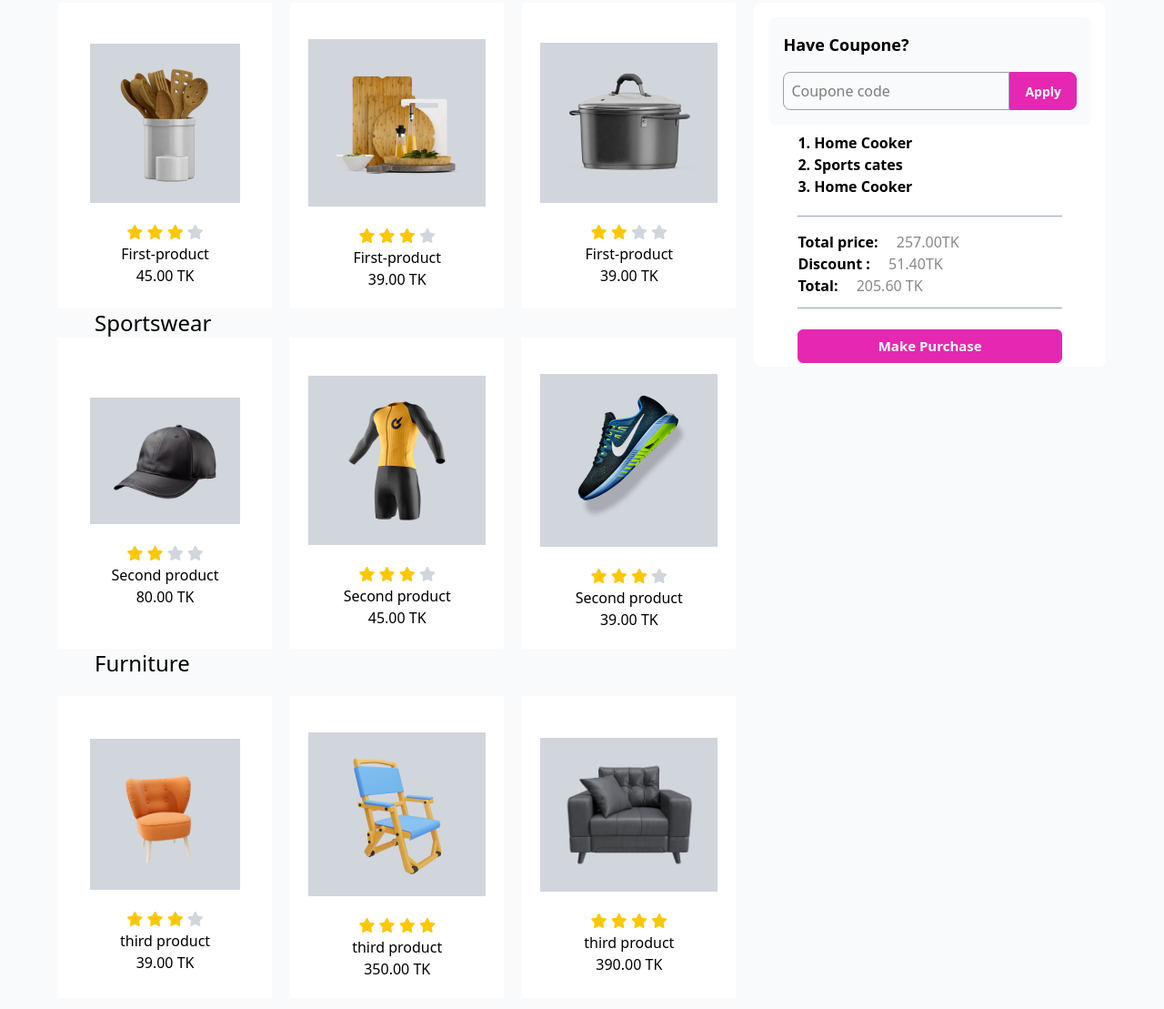
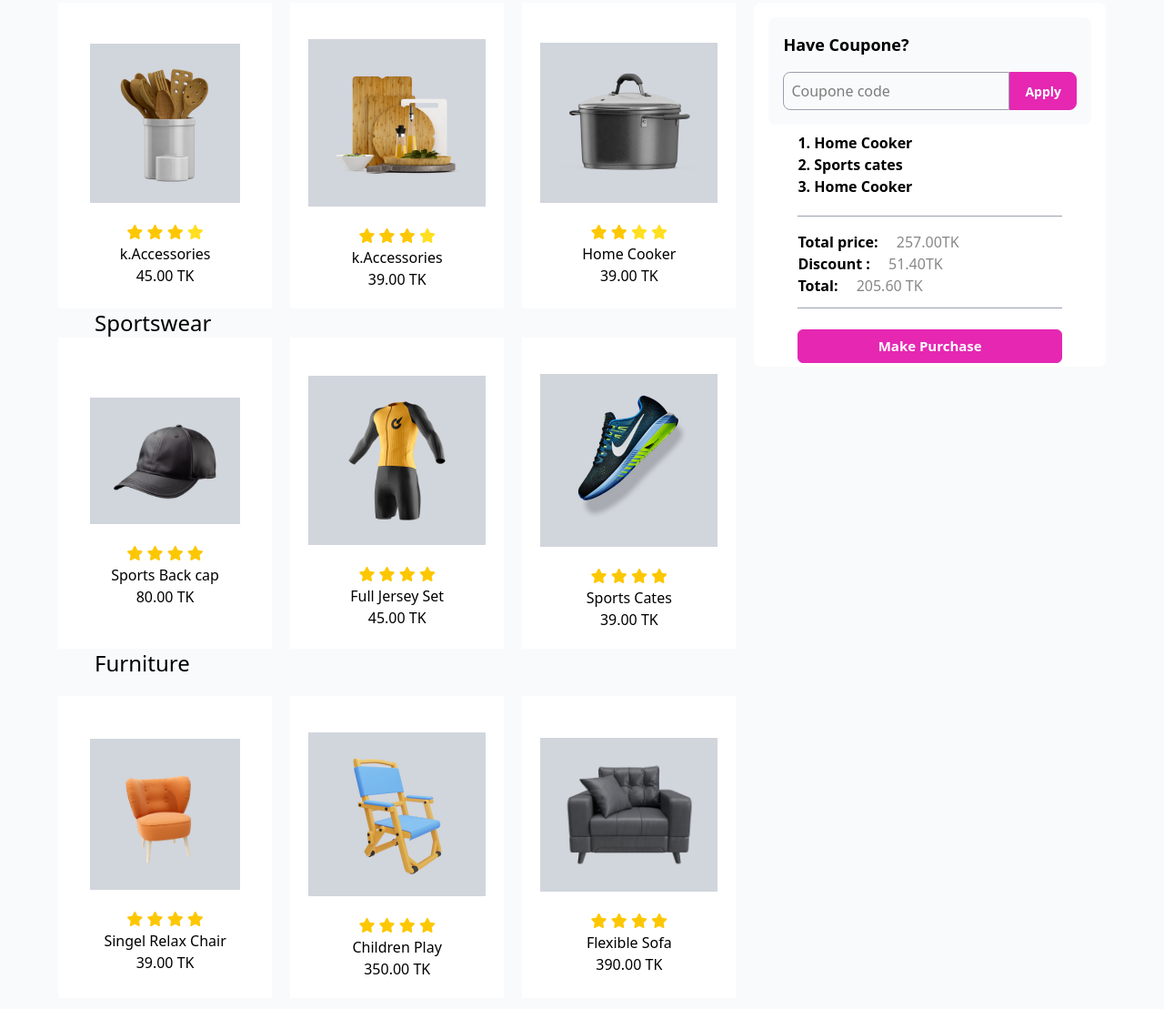
Before and after one commit to RSB-Rimon/Summer-sell-p, a plain HTML site: page index.html in a window 1280 px wide. Shown: the part 813-1922 px from the top of the page at 91% size. Drawn offline with nearby package versions, Linux system fonts and the light colour scheme.

Commit message:
change something

```diff
--- a/index.html
+++ b/index.html
@@ -46,9 +46,9 @@
           <p ><i class="fa-solid fa-star  text-yellow-400"></i>
             <i class="fa-solid fa-star text-yellow-400"></i>
             <i class="fa-solid fa-star text-yellow-400"></i>
-            <i class="fa-solid fa-star text-gray-300"></i>
+            <i class="fa-solid fa-star text-yellow-300"></i>
           </p>
-          <h1>First-product</h1>
+          <h1>k.Accessories</h1>
           <p>45.00 TK</p>
         </div>
 
@@ -60,9 +60,9 @@
           <p ><i class="fa-solid fa-star  text-yellow-400"></i>
             <i class="fa-solid fa-star text-yellow-400"></i>
             <i class="fa-solid fa-star text-yellow-400"></i>
-            <i class="fa-solid fa-star text-gray-300"></i>
+            <i class="fa-solid fa-star text-yellow-300"></i>
           </p>
-          <h1>First-product</h1>
+          <h1>k.Accessories</h1>
           <p>39.00 TK</p>
         </div>
 
@@ -72,10 +72,10 @@
          </div>
           <p ><i class="fa-solid fa-star  text-yellow-400"></i>
             <i class="fa-solid fa-star text-yellow-400"></i>
-            <i class="fa-solid fa-star text-gray-300"></i>
-            <i class="fa-solid fa-star text-gray-300"></i>
+            <i class="fa-solid fa-star text-yellow-300"></i>
+            <i class="fa-solid fa-star text-yellow-300"></i>
           </p>
-          <h1>First-product</h1>
+          <h1>Home Cooker</h1>
           <p>39.00 TK</p>
         </div>
 
@@ -97,10 +97,10 @@
          </div>
           <p ><i class="fa-solid fa-star   text-yellow-400 "></i>
             <i class="fa-solid fa-star  text-yellow-400 "></i>
-            <i class="fa-solid fa-star text-gray-300"></i>
-            <i class="fa-solid fa-star text-gray-300"></i>
+            <i class="fa-solid fa-star text-yellow-400"></i>
+            <i class="fa-solid fa-star text-yellow-400"></i>
           </p>
-          <h1>Second product</h1>
+          <h1>Sports Back cap</h1>
           <p>80.00 TK</p>
         </div>
 
@@ -112,9 +112,9 @@
           <p ><i class="fa-solid fa-star  text-yellow-400"></i>
             <i class="fa-solid fa-star text-yellow-400"></i>
             <i class="fa-solid fa-star text-yellow-400"></i>
-            <i class="fa-solid fa-star text-gray-300"></i>
+            <i class="fa-solid fa-star text-yellow-400"></i>
           </p>
-          <h1>Second product</h1>
+          <h1>Full Jersey Set</h1>
           <p>45.00 TK</p>
         </div>
 
@@ -125,9 +125,9 @@
           <p ><i class="fa-solid fa-star  text-yellow-400"></i>
             <i class="fa-solid fa-star text-yellow-400"></i>
             <i class="fa-solid fa-star text-yellow-400"></i>
-            <i class="fa-solid fa-star text-gray-300"></i>
+            <i class="fa-solid fa-star text-yellow-400"></i>
           </p>
-          <h1>Second product</h1>
+          <h1>Sports Cates</h1>
           <p>39.00 TK</p>
         </div>
 
@@ -149,9 +149,9 @@
           <p ><i class="fa-solid fa-star  text-yellow-400"></i>
             <i class="fa-solid fa-star text-yellow-400"></i>
             <i class="fa-solid fa-star text-yellow-400"></i>
-            <i class="fa-solid fa-star text-gray-300"></i>
+            <i class="fa-solid fa-star text-yellow-400"></i>
           </p>
-          <h1>third product</h1>
+          <h1>Singel Relax Chair</h1>
           <p>39.00 TK</p>
         </div>
 
@@ -165,7 +165,7 @@
             <i class="fa-solid fa-star text-yellow-400"></i>
             <i class="fa-solid fa-star text-yellow-400"></i>
           </p>
-          <h1>third product</h1>
+          <h1>Children Play </h1>
           <p>350.00 TK</p>
         </div>
 
@@ -178,7 +178,7 @@
             <i class="fa-solid fa-star text-yellow-400"></i>
             <i class="fa-solid fa-star text-yellow-400"></i>
           </p>
-          <h1>third product</h1>
+          <h1>Flexible Sofa </h1>
           <p>390.00 TK</p>
         </div>
 
```
